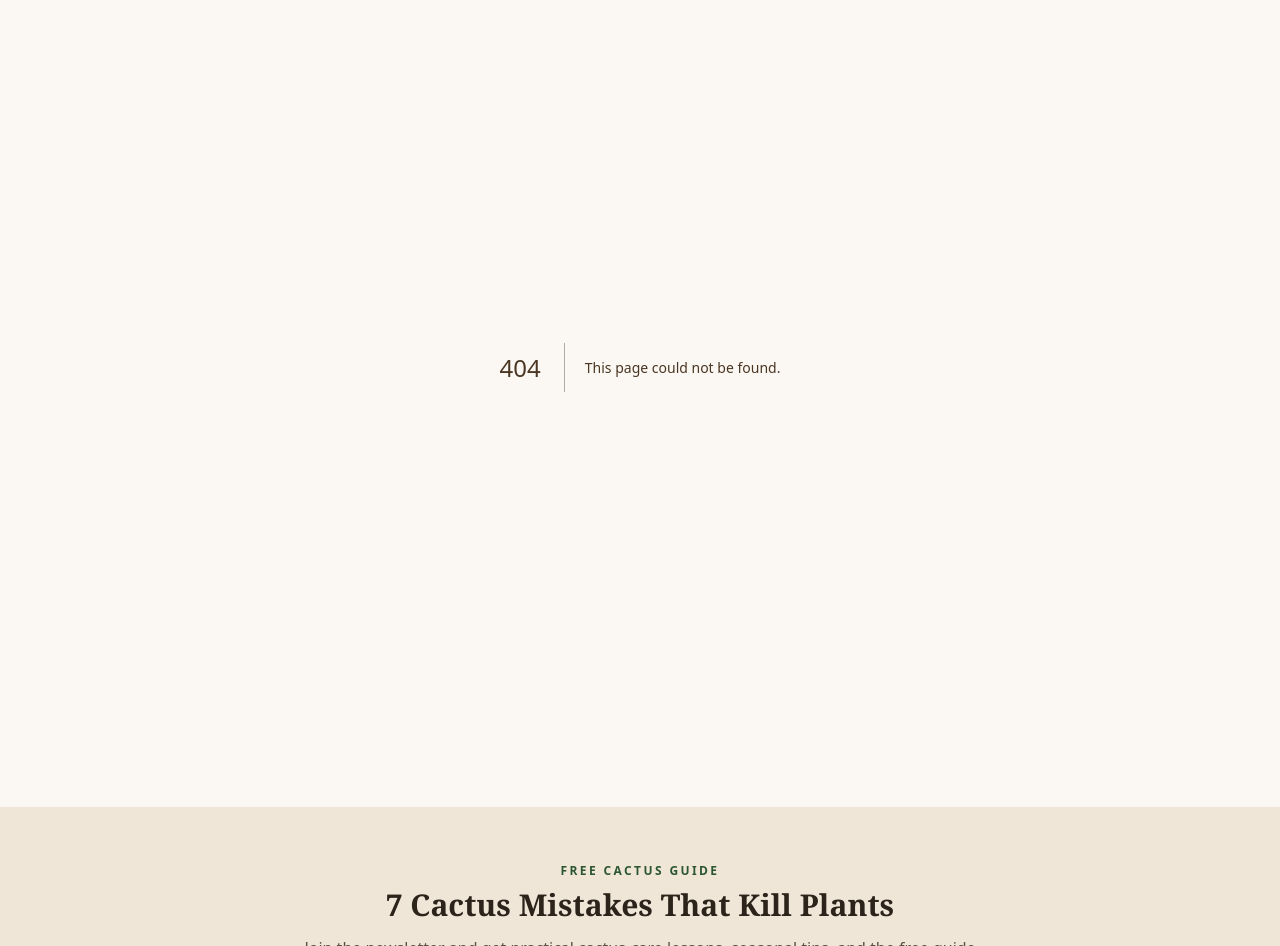
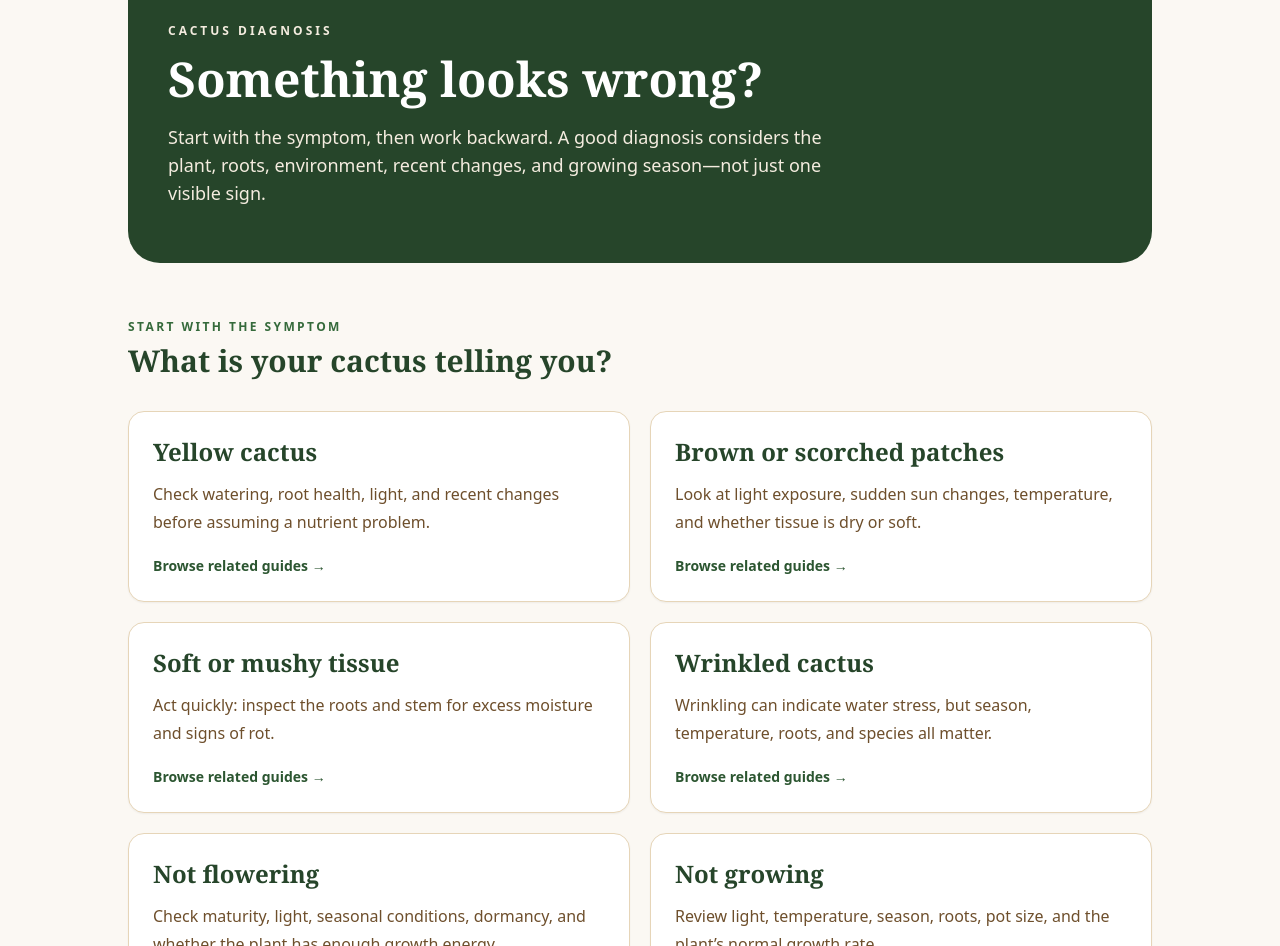
Before and after one commit to valdo-tech-pro/desert-beneath, a Next.js app: page /problems in a window 1280 px wide. Before the commit this address had no page. Shown: the part 146-1092 px from the top of the page. Built offline with nearby package versions, Linux system fonts and the light colour scheme.

Commit message:
Add cactus problems diagnosis page

```diff
--- /dev/null
+++ b/app/problems/page.tsx
@@ -0,0 +1,48 @@
+import type { Metadata } from 'next'
+import Link from 'next/link'
+
+export const metadata: Metadata = {
+  title: 'Cactus Problems & Diagnosis',
+  description: 'Identify common cactus problems by symptoms and learn what to check first.',
+}
+
+const problems = [
+  ['Yellow cactus', 'Check watering, root health, light, and recent changes before assuming a nutrient problem.'],
+  ['Brown or scorched patches', 'Look at light exposure, sudden sun changes, temperature, and whether tissue is dry or soft.'],
+  ['Soft or mushy tissue', 'Act quickly: inspect the roots and stem for excess moisture and signs of rot.'],
+  ['Wrinkled cactus', 'Wrinkling can indicate water stress, but season, temperature, roots, and species all matter.'],
+  ['Not flowering', 'Check maturity, light, seasonal conditions, dormancy, and whether the plant has enough growth energy.'],
+  ['Not growing', 'Review light, temperature, season, roots, pot size, and the plant’s normal growth rate.'],
+  ['Pests', 'Inspect new growth, joints, spines, and hidden areas regularly so infestations are caught early.'],
+  ['Stretching or leaning', 'Insufficient light is a common cause of elongated growth, but evaluate the whole growing setup.'],
+]
+
+export default function ProblemsPage() {
+  return (
+    <div className="mx-auto max-w-5xl">
+      <section className="rounded-[2rem] bg-cactus-800 px-7 py-14 text-white sm:px-10 sm:py-18">
+        <p className="text-xs font-bold uppercase tracking-[0.25em] text-sand-100">Cactus diagnosis</p>
+        <h1 className="mt-4 max-w-3xl font-serif text-4xl font-bold leading-tight sm:text-5xl">Something looks wrong?</h1>
+        <p className="mt-5 max-w-2xl text-base leading-8 text-sand-100 sm:text-lg">Start with the symptom, then work backward. A good diagnosis considers the plant, roots, environment, recent changes, and growing season—not just one visible sign.</p>
+      </section>
+
+      <section className="py-14">
+        <div className="mb-8"><p className="text-xs font-bold uppercase tracking-[0.2em] text-cactus-600">Start with the symptom</p><h2 className="mt-2 font-serif text-3xl font-bold text-cactus-800">What is your cactus telling you?</h2></div>
+        <div className="grid gap-5 sm:grid-cols-2">
+          {problems.map(([title, description]) => (
+            <article key={title} className="rounded-2xl border border-sand-200 bg-white p-6 shadow-sm">
+              <h3 className="font-serif text-2xl font-bold text-cactus-800">{title}</h3>
+              <p className="mt-3 leading-7 text-sand-700">{description}</p>
+              <Link href="/#latest" className="mt-5 inline-block text-sm font-bold text-cactus-700 hover:text-cactus-600">Browse related guides →</Link>
+            </article>
+          ))}
+        </div>
+      </section>
+
+      <section className="mb-14 rounded-3xl border border-sand-200 bg-sand-100 p-7 sm:p-10">
+        <h2 className="font-serif text-2xl font-bold text-cactus-800">Before you treat the problem</h2>
+        <p className="mt-3 max-w-2xl leading-7 text-sand-700">Take a photo, check the roots when appropriate, note recent watering and light changes, and avoid adding multiple treatments at once. Good diagnosis comes before intervention.</p>
+      </section>
+    </div>
+  )
+}
```
